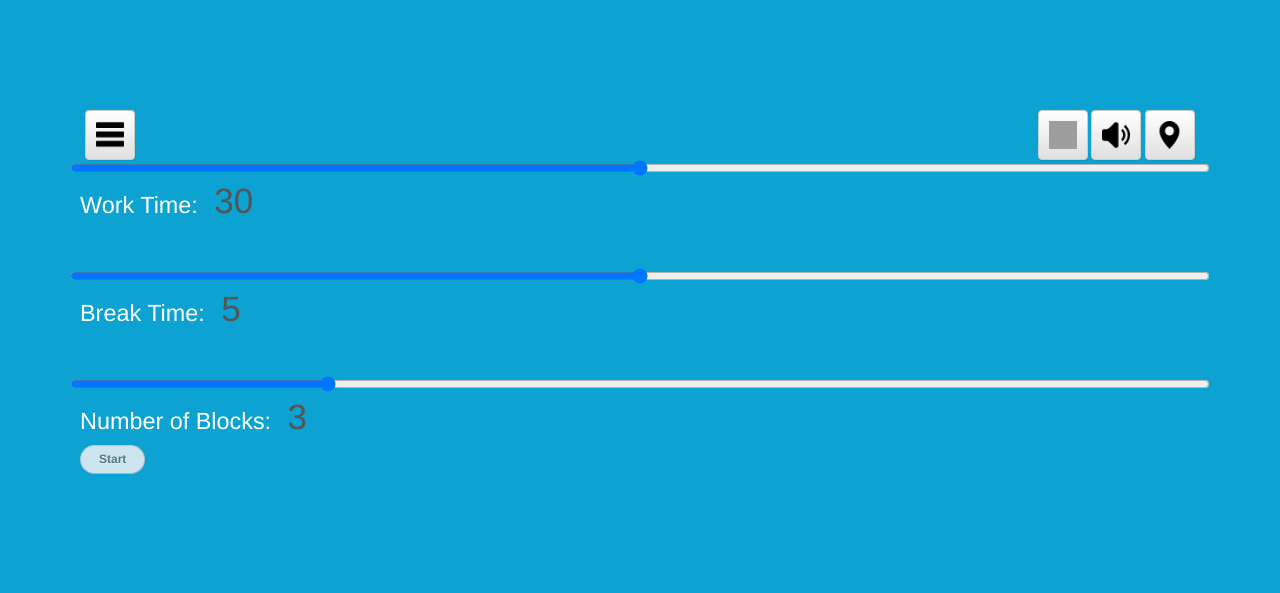
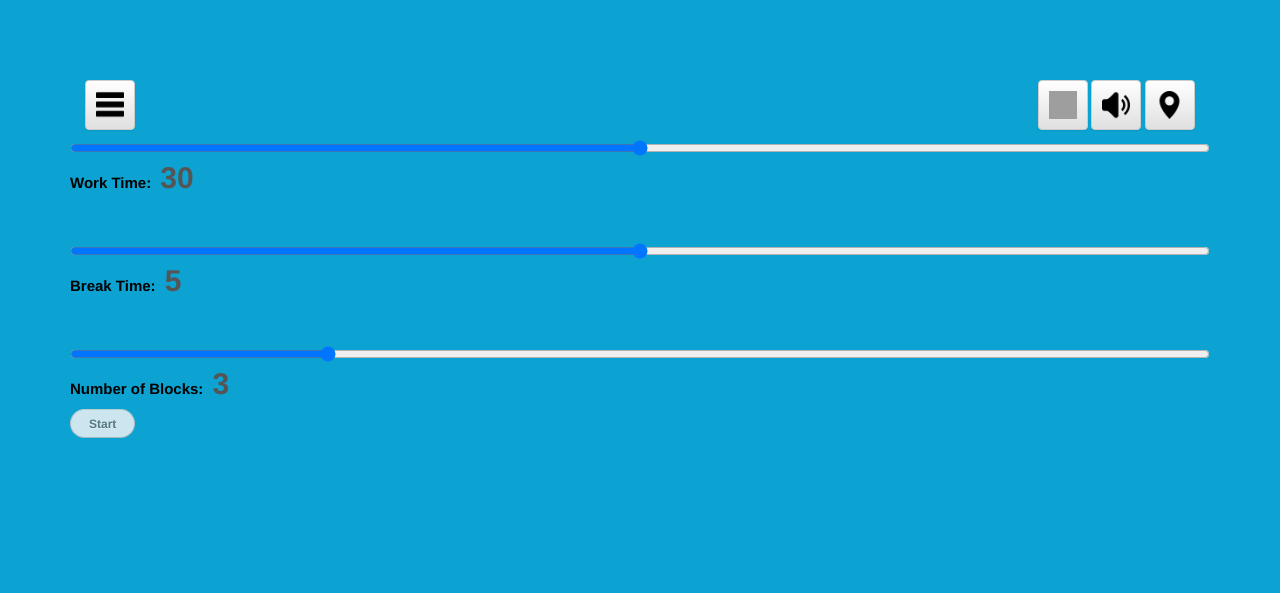
Before and after one commit to rahulramath/project, a PHP site: page /homepage.html in a window 1280 px wide. Shown: the top 593 px of the page. Run offline with PHP 8.4, Linux system fonts and the light colour scheme; some libraries are stand-ins or nearby versions; grey boxes are pictures that could not be loaded.

Commit message:
fixed main screen

```diff
--- a/css/index.css
+++ b/css/index.css
@@ -5,7 +5,7 @@
 
 body {
   font: 13px/20px 'Helvetica', Helvetica, Helvetica, sans-serif;
-  color: #ffffff;
+  color: #000000;
   background: #0ca3d2;
 }
 .abc
@@ -33,7 +33,7 @@
   margin: 0 auto;
   padding: 20px 20px 20px;
   width: 310px;
-  background: black;
+  background: white;
   border-radius: 2px;
   @include box-shadow(0 0 200px rgba(white, .5), 0 1px 2px rgba(black, .3));
 
@@ -182,3 +182,10 @@
   height: 50px;
   padding: 10px;
 }
+
+.output {
+  display: inline-block;
+  font-size: 2em;
+  line-height: 1;
+  padding-left: 5px;
+}
--- a/homepage.html
+++ b/homepage.html
@@ -8,7 +8,6 @@
 	<link href="css/bootstrap.min.css" rel="stylesheet">
 	<link href="css/bootstrap-theme.min.css" rel="stylesheet">
 	<link href="css/index.css" rel="stylesheet">
-	<link href="css/rangeslider.css" rel="stylesheet">
 </head>
 
 <body>
@@ -21,28 +20,31 @@
   </div>
 
 <div>
+  <br>
+  <br>
+  <br>
    <input type="range" min="10" max="50" step="5" value="30">
-   <p>
+   <p class="abc">
    	Work Time:
-   	<output class="output"></output>
+   	<output class="output abc"></output>
    </p>
  </div>
 <br>
 <br>
 <div>
    <input type="range" min="0" max="10" step="1" value="5">
-   <p>
+   <p class="abc">
    	Break Time:
-   	<output class="output"></output>
+   	<output class="output abc"></output>
    </p>
  </div>
  <br>
  <br>
  <div>
    <input type="range" min="1" max="10" step="1" value="3">
-   <p>
+   <p class="abc">
    	Number of Blocks:
-   	<output class="output"></output>
+   	<output class="output abc"></output>
    </p>
  </div>
 
```
Also changed, not shown: index.html (+3 -8 lines), images/splashscreen.gif (added).
